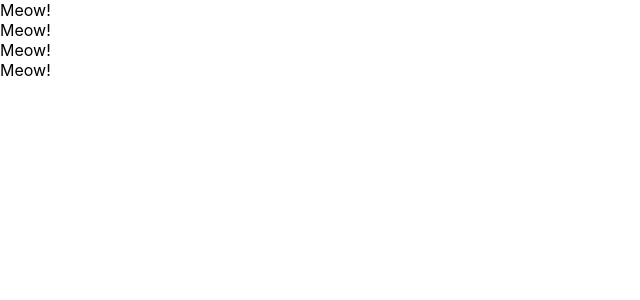
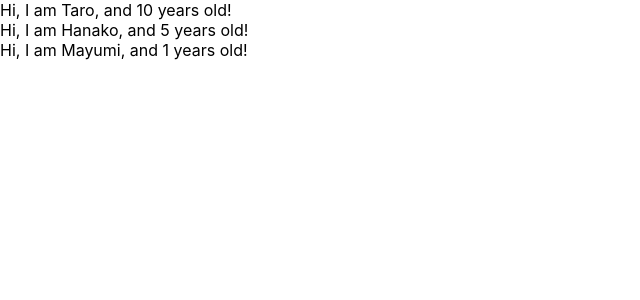
Before and after one commit to Occhiii623/udemy-react-redux-crud-application, a React (Create React App) app: page / in a window 1280 px wide. Shown: the top 300 px of the page, without its empty margins (0-640 px from the left). Built offline with nearby package versions, Linux system fonts and the light colour scheme.

Commit message:
learn props component

```diff
--- a/src/App.js
+++ b/src/App.js
@@ -1,31 +1,29 @@
 import React from 'react';
 
 
-// class App extends Component {
-//   render() {
-//     return (
-//       <React.Fragment>
-//         <label htmlFor="bar">bar</label>
-//         <input type="text" onChange={() =>{console.log("I am clicked.")}} />
-//       </React.Fragment>
-
-//     )
-//   }
-// }
-
 const App = () => {
+  const profiles = [
+    { name: "Taro", age: 10 },
+    { name: "Hanako", age: 5 },
+    { name: "Mayumi" }
+  ]
   return (
     <React.Fragment>
-      <Cat />
-      <Cat />
-      <Cat />
-      <Cat />
+      {
+        profiles.map((profile, index) => {
+          return <User name={profile.name} age={profile.age} key={index} />
+        })
+      }
     </React.Fragment>
   )
 }
 
-const Cat = () => {
-  return <div>Meow!</div>
+const User = (props) => {
+return <div>Hi, I am {props.name}, and {props.age} years old!</div>
+}
+
+User.defaultProps = {
+  age: 1
 }
 
 export default App;
```
